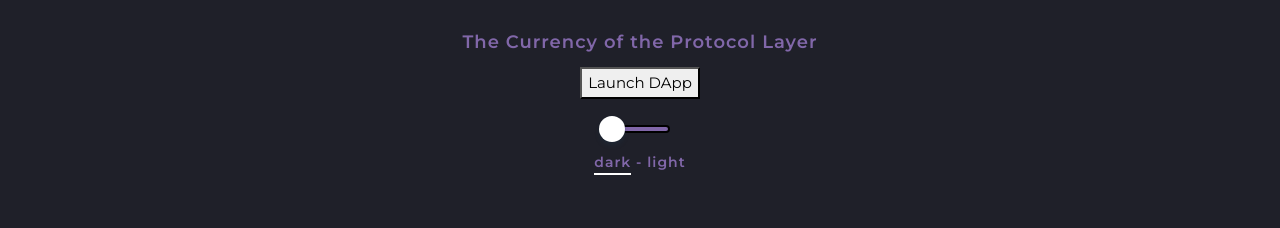
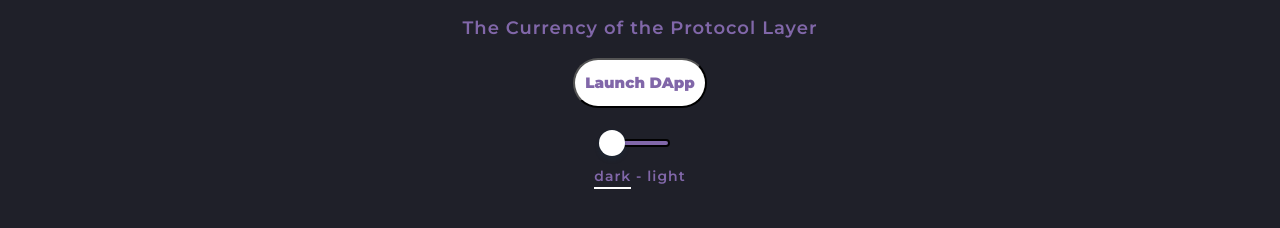
Before and after one commit to 3m1ss4ry/dimethyl-ether, a plain HTML site: page index.html in a window 1280 px wide. Shown: the part 334-562 px from the top of the page. Drawn offline with nearby package versions, Linux system fonts and the light colour scheme.

Commit message:
Update styles.css

```diff
--- a/styles.css
+++ b/styles.css
@@ -83,6 +83,24 @@ a:hover {
 .full-height {
 	height: 100vh;
 }
+.button {
+	display: inline-block;
+	font-weight: 900;
+	text-align: center;
+	vertical-align: middle;
+	padding: 10px;
+	font-size: 15px;
+	color: #8167a9;
+	background: #fff;
+	border-radius: 80px;
+	cursor: pointer;
+	margin: 5px;
+	opacity: 1;
+	transition: 0.3s;
+  }
+
+  .button:hover {opacity: 0.3}
+
 
 /* #Navigation
 ================================================== */
```
